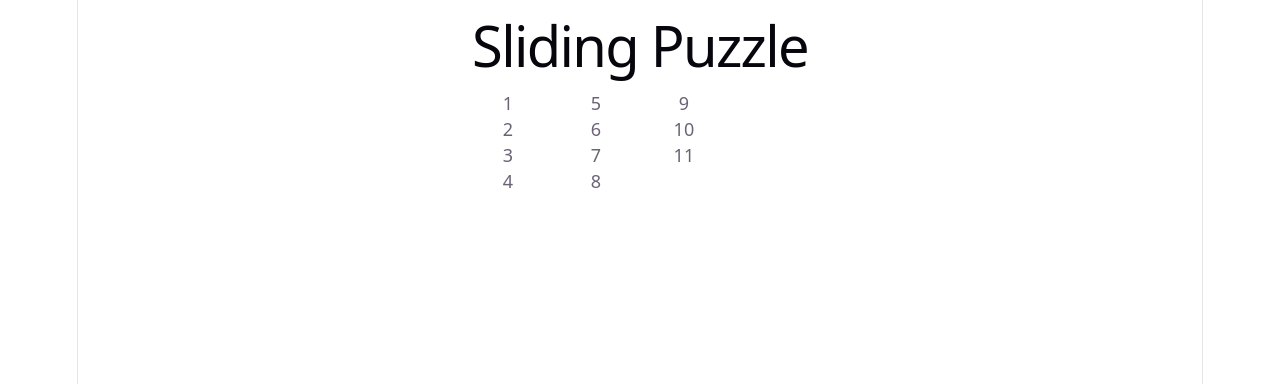
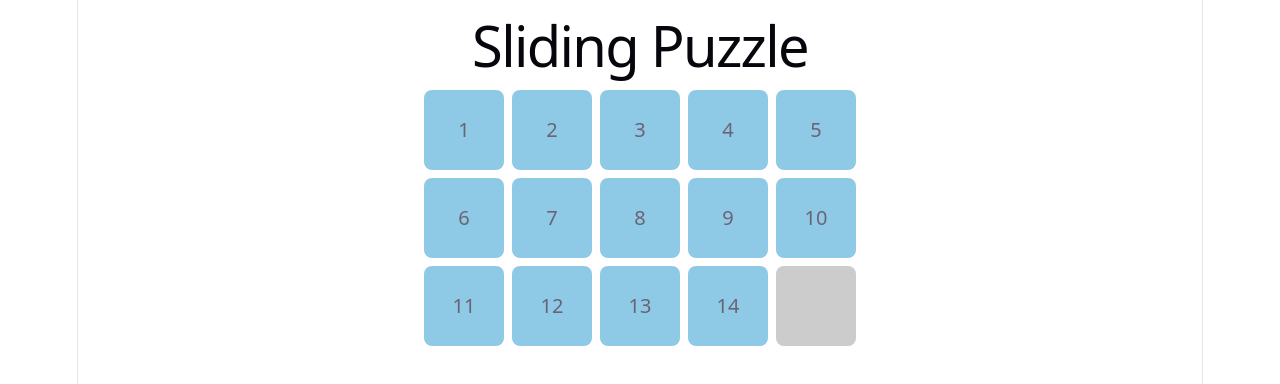
Before and after one commit to EddieJohanssonn3000/sliding-puzzle, a React (Vite) app: page / in a window 1280 px wide. Shown: the top 384 px of the page. Built offline with nearby package versions, Linux system fonts and the light colour scheme.

Commit message:
applied som css and fixed board rendering order

```diff
--- a/src/App.tsx
+++ b/src/App.tsx
@@ -4,7 +4,7 @@ import type { Board as BoardType } from "./utils/board";
 import Board from "./components/Board";
 
 export default function App() {
-  const [board, setBoard] = useState<BoardType>(createBoard(3, 4));
+  const [board, setBoard] = useState<BoardType>(createBoard(3, 5));
 
   function handleTileClick(row: number, col: number) {
     const newBoard = moveTiles(board, { row, col });
--- a/src/components/Board.tsx
+++ b/src/components/Board.tsx
@@ -8,15 +8,21 @@ type Props = {
 
 export default function Board({ board, onTileClick }: Props) {
     return (
-        <div className={styles.board}
+      <div
+        className={styles.board}
         style={{
-            gridTemplateColumns: `repeat(${board[0].length}, 80px)`
-          }}>
-            {board.map((row, r) => (
-                <div key={r}>
-                    {row.map((tile, c) => (<Tile key={c} value={tile} onClick={() => onTileClick(r, c)} />))}
-                </div>
-            ))}
-        </div>
-    )
-}
+          gridTemplateColumns: `repeat(${board[0].length}, 80px)`
+        }}
+      >
+        {board.map((row, r) =>
+          row.map((tile, c) => (
+            <Tile
+              key={`${r}-${c}`}
+              value={tile}
+              onClick={() => onTileClick(r, c)}
+            />
+          ))
+        )}
+      </div>
+    );
+  }
--- /dev/null
+++ b/src/components/Tile.module.css
@@ -0,0 +1,19 @@
+.tile {
+    width: 80px;
+    height: 80px;
+    display: flex;
+    align-items: center;
+    justify-content: center;
+    font-size: 20px;
+    border-radius: 8px;
+    cursor: pointer;
+  }
+
+  .filled {
+    background: #8ecae6;
+  }
+
+  .empty {
+    background: #ccc;
+    cursor: default;
+  }
--- a/src/components/Tile.tsx
+++ b/src/components/Tile.tsx
@@ -1,4 +1,5 @@
 import type { Tile as TileType } from "../utils/board";
+import styles from "./Tile.module.css";
 
 type Props = {
     value: TileType;
@@ -9,7 +10,10 @@ export default function Tile({ value, onClick }: Props) {
 const isEmpty = value === null;
 
     return (
-        <div onClick={!isEmpty ? onClick : undefined}>
+        <div  className={`${styles.tile} ${
+            isEmpty ? styles.empty : styles.filled
+          }`}
+        onClick={!isEmpty ? onClick : undefined}>
             {isEmpty === null ? "_" : value}
         </div>
     );
```
Also changed, not shown: src/components/Tile.module.tsx (deleted).
